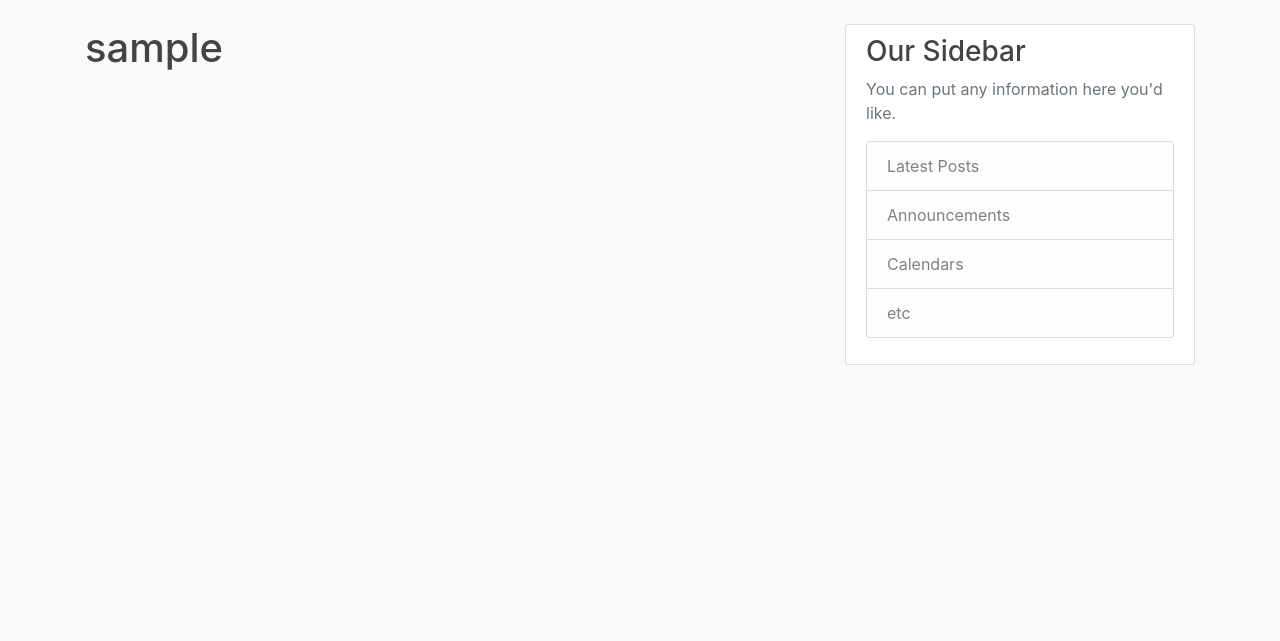
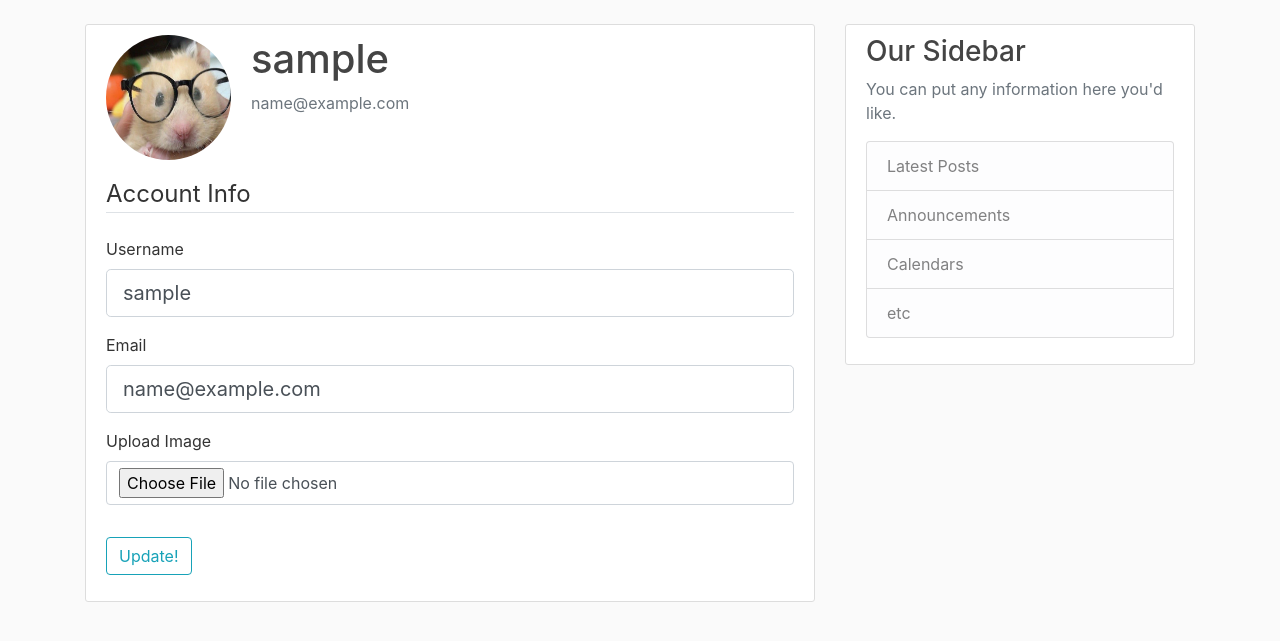
Before and after one commit to deepankermishra225/flask_app, a Flask app: page /account in a window 1280 px wide. Shown: the part 56-697 px from the top of the page. Run offline with Flask 2, Linux system fonts and the light colour scheme; the visitor is signed in with stand-in values (Sample User, id 1); data comes from the database, SQL or seed files in the repository; some libraries are stand-ins or nearby versions.

Commit message:
adding profile pic update feature

```diff
--- a/flaskblog/form.py
+++ b/flaskblog/form.py
@@ -2,6 +2,8 @@ from wtforms import StringField, PasswordField, SubmitField, BooleanField
 from wtforms.validators import DataRequired, Length, Email, EqualTo, ValidationError
 from flask_wtf import FlaskForm
 from flaskblog.models import User
+from flask_login import current_user
+from flask_wtf.file import FileField, FileAllowed
 
 
 class RegistrationForm(FlaskForm):
@@ -29,3 +31,24 @@ class LoginForm(FlaskForm):
     password = PasswordField('Password', validators=[DataRequired()])
     remember = BooleanField('Remember Me')
     submit = SubmitField('Login')
+
+
+class UpdateRegistrationForm(FlaskForm):
+    username = StringField('Username', validators=[DataRequired(), Length(min=5, max=20)])
+    email = StringField('Email', validators=[DataRequired(), Email()])
+    submit = SubmitField('Update!')
+    image_file = FileField('Upload Image', validators=[FileAllowed(['jpg', 'png'])])
+
+    # @staticmethod
+    def validate_username(self, username):
+        if username.data != current_user.username:
+            user = User.query.filter_by(username=username.data).first()
+            if user:
+                raise ValidationError('That username is taken. Please choose a different one.')
+
+    # @staticmethod
+    def validate_email(self, email):
+        if email.data != current_user.email:
+            user = User.query.filter_by(email=email.data).first()
+            if user:
+                raise ValidationError('That email is taken. Please choose a different one.')
--- a/flaskblog/models.py
+++ b/flaskblog/models.py
@@ -12,7 +12,7 @@ class User(db.Model, UserMixin):
     id = db.Column(db.Integer, primary_key=True)
     username = db.Column(db.String(20), unique=True, nullable=False)
     email = db.Column(db.String(120), unique=True, nullable=False)
-    image_file = db.Column(db.String(20), nullable=False, default='default.jpg')
+    image_file = db.Column(db.String(20), nullable=False, default='img.png')
     password = db.Column(db.String(60), nullable=False)
     posts = db.relationship('Post', backref='author', lazy=True)
 
--- a/flaskblog/routes.py
+++ b/flaskblog/routes.py
@@ -1,6 +1,9 @@
+import secrets
+import os
+from PIL import Image
 from flask import render_template, url_for, flash, redirect, request
 from flaskblog import app, db, bcrypt
-from flaskblog.form import RegistrationForm, LoginForm
+from flaskblog.form import RegistrationForm, LoginForm, UpdateRegistrationForm
 from flaskblog.models import User
 from flask_login import login_user, current_user, logout_user, login_required
 
@@ -70,7 +73,37 @@ def logout():
     return redirect(url_for('home'))
 
 
-@app.route("/account")
+def save_picture(form_picture):
+    random_hex = secrets.token_hex(8)
+    _, f_ext = os.path.splitext(form_picture.filename)
+    image_name = random_hex + f_ext
+    image_path = os.path.join(app.root_path, 'static/profile_photos', image_name)
+
+    output_size = (125, 125)
+    img = Image.open(form_picture)
+    img.thumbnail(output_size)
+    img.save(image_path)
+    return image_name
+
+
+@app.route("/account", methods=['GET', 'POST'])
 @login_required
 def account():
-    return render_template('account.html', title='Account')
+
+    form = UpdateRegistrationForm()
+
+    if form.validate_on_submit():
+        if form.image_file:
+            current_user.image_file = save_picture(form.image_file.data)
+        if form.username.data != current_user.username:
+            current_user.username = form.username.data
+        if form.email.data != current_user.email:
+            current_user.email = form.email.data
+        db.session.commit()
+        flash('Account Info Updated Succesfully', 'success')
+        return redirect(url_for('account'))
+    elif request.method == 'GET':
+        form.username.data = current_user.username
+        form.email.data = current_user.email
+    image_file = url_for('static', filename=f'profile_photos/{current_user.image_file}')
+    return render_template('account.html', title='Account', image_file=image_file, form=form)
--- a/flaskblog/templates/account.html
+++ b/flaskblog/templates/account.html
@@ -1,4 +1,60 @@
 {% extends "layout.html" %}
 {% block content %}
-<h1>{{ current_user.username }}</h1>
+<div class="content-section">
+    <div class="media">
+        <img class="rounded-circle account-img" src="{{ image_file }}">
+        <div class="media-body">
+            <h2 class="account-heading">{{ current_user.username }}</h2>
+            <p class="text-secondary">{{ current_user.email }}</p>
+        </div>
+    </div>
+        <form method="POST" action="" enctype="multipart/form-data">
+            {{ form.hidden_tag() }}
+            <fieldset class="form-group">
+                <legend class="border-bottom mb-4">Account Info</legend>
+                <div class="form-group">
+                    {{ form.username.label(class="form-control-label") }}
+                    {% if form.username.errors %}
+                    {{ form.username(class="form-control form-control-lg is-invalid") }}
+                    <div class="invalid-feedback">
+                        {% for error in form.username.errors %}
+                        <span class="'text-danger">{{ error }}</span><br>
+                        {% endfor %}
+                    </div>
+                    {% else %}
+                    {{ form.username(class="form-control form-control-lg") }}
+                    {% endif %}
+                </div>
+                <div class="form-group">
+                    {{ form.email.label(class="form-control-label") }}
+                    {% if form.email.errors %}
+                    {{ form.email(class="form-control form-control-lg is-invalid") }}
+                    <div class="invalid-feedback">
+                        {% for error in form.email.errors %}
+                        <span>{{ error }}</span>
+                        {% endfor %}
+                    </div>
+                    {% else %}
+                    {{ form.email(class="form-control form-control-lg") }}
+                    {% endif %}
+                </div>
+                <div class="form-group">
+                    {{ form.image_file.label(class="form-control-label") }}
+                    {% if form.image_file.errors %}
+                    {{ form.email(class="form-control form-control-lg is-invalid") }}
+                    <div class="invalid-feedback">
+                        {% for error in form.email.errors %}
+                        <span>{{ error }}</span>
+                        {% endfor %}
+                    </div>
+                    {% else %}
+                    {{ form.image_file(class="form-control") }}
+                    {% endif %}
+                </div>
+            </fieldset>
+            <div class="form-group">
+                {{ form.submit(class="btn btn-outline-info") }}
+            </div>
+        </form>
+</div>
 {% endblock content %}
```
Also changed, not shown: flaskblog/static/profile_photos/img.png (added).
